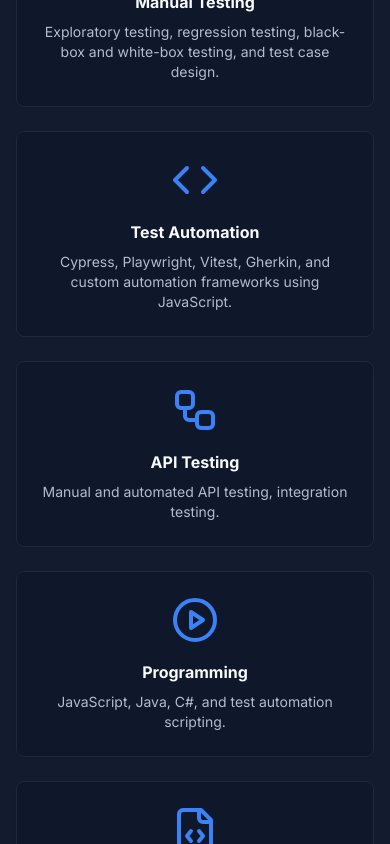
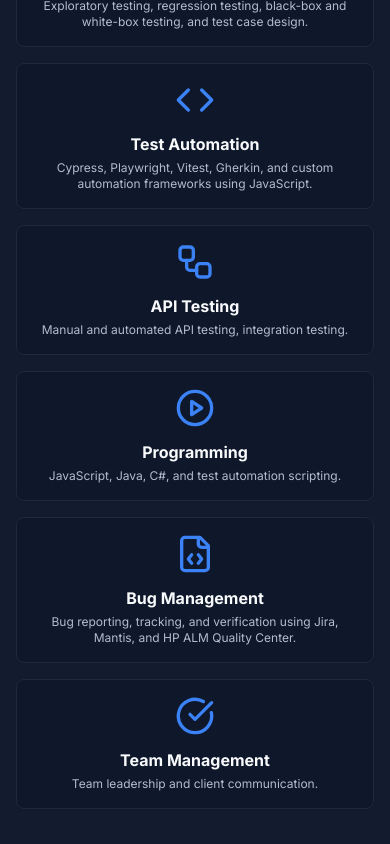
Before and after one commit to joseolimpio/personalPage, a Next.js app: page / in a window 390 px wide. Shown: the part 1380-2224 px from the top of the page. Built offline with nearby package versions, Linux system fonts and the light colour scheme.

Commit message:
Responsiveness Fix

```diff
--- a/app/page.tsx
+++ b/app/page.tsx
@@ -131,13 +131,13 @@ export default function Home() {
                     My technical toolkit and areas of expertise
                   </p>
                 </div>
-                <div className="mx-auto grid max-w-5xl grid-cols-1 gap-6 sm:grid-cols-2 lg:grid-cols-3">
+                <div className="mx-auto grid max-w-5xl grid-cols-1 gap-4 sm:grid-cols-2 lg:grid-cols-3">
                   <Card>
-                    <CardContent className="flex flex-col items-center space-y-4 p-6">
-                      <BugOff className="h-12 w-12 text-primary" />
-                      <div className="space-y-2 text-center">
+                    <CardContent className="flex flex-col items-center space-y-3 p-4 sm:p-6">
+                      <BugOff className="h-10 w-10 sm:h-12 sm:w-12 text-primary" />
+                      <div className="space-y-1 sm:space-y-2 text-center">
                         <h3 className="font-bold">Manual Testing</h3>
-                        <p className="text-sm text-muted-foreground">
+                        <p className="text-xs sm:text-sm text-muted-foreground">
                           Exploratory testing, regression testing, black-box and white-box testing, and test case
                           design.
                         </p>
@@ -145,76 +145,78 @@ export default function Home() {
                     </CardContent>
                   </Card>
                   <Card>
-                    <CardContent className="flex flex-col items-center space-y-4 p-6">
-                      <Code className="h-12 w-12 text-primary" />
-                      <div className="space-y-2 text-center">
+                    <CardContent className="flex flex-col items-center space-y-3 p-4 sm:p-6">
+                      <Code className="h-10 w-10 sm:h-12 sm:w-12 text-primary" />
+                      <div className="space-y-1 sm:space-y-2 text-center">
                         <h3 className="font-bold">Test Automation</h3>
-                        <p className="text-sm text-muted-foreground">
+                        <p className="text-xs sm:text-sm text-muted-foreground">
                           Cypress, Playwright, Vitest, Gherkin, and custom automation frameworks using JavaScript.
                         </p>
                       </div>
                     </CardContent>
                   </Card>
                   <Card>
-                    <CardContent className="flex flex-col items-center space-y-4 p-6">
-                      <Workflow className="h-12 w-12 text-primary" />
-                      <div className="space-y-2 text-center">
+                    <CardContent className="flex flex-col items-center space-y-3 p-4 sm:p-6">
+                      <Workflow className="h-10 w-10 sm:h-12 sm:w-12 text-primary" />
+                      <div className="space-y-1 sm:space-y-2 text-center">
                         <h3 className="font-bold">API Testing</h3>
-                        <p className="text-sm text-muted-foreground">
+                        <p className="text-xs sm:text-sm text-muted-foreground">
                           Manual and automated API testing, integration testing.
                         </p>
                       </div>
                     </CardContent>
                   </Card>
                   <Card>
-                    <CardContent className="flex flex-col items-center space-y-4 p-6">
-                      <PlayCircle className="h-12 w-12 text-primary" />
-                      <div className="space-y-2 text-center">
+                    <CardContent className="flex flex-col items-center space-y-3 p-4 sm:p-6">
+                      <PlayCircle className="h-10 w-10 sm:h-12 sm:w-12 text-primary" />
+                      <div className="space-y-1 sm:space-y-2 text-center">
                         <h3 className="font-bold">Programming</h3>
-                        <p className="text-sm text-muted-foreground">
+                        <p className="text-xs sm:text-sm text-muted-foreground">
                           JavaScript, Java, C#, and test automation scripting.
                         </p>
                       </div>
                     </CardContent>
                   </Card>
                   <Card>
-                    <CardContent className="flex flex-col items-center space-y-4 p-6">
-                      <FileCode className="h-12 w-12 text-primary" />
-                      <div className="space-y-2 text-center">
+                    <CardContent className="flex flex-col items-center space-y-3 p-4 sm:p-6">
+                      <FileCode className="h-10 w-10 sm:h-12 sm:w-12 text-primary" />
+                      <div className="space-y-1 sm:space-y-2 text-center">
                         <h3 className="font-bold">Bug Management</h3>
-                        <p className="text-sm text-muted-foreground">
+                        <p className="text-xs sm:text-sm text-muted-foreground">
                           Bug reporting, tracking, and verification using Jira, Mantis, and HP ALM Quality Center.
                         </p>
                       </div>
                     </CardContent>
                   </Card>
                   <Card>
-                    <CardContent className="flex flex-col items-center space-y-4 p-6">
-                      <CheckCircle className="h-12 w-12 text-primary" />
-                      <div className="space-y-2 text-center">
+                    <CardContent className="flex flex-col items-center space-y-3 p-4 sm:p-6">
+                      <CheckCircle className="h-10 w-10 sm:h-12 sm:w-12 text-primary" />
+                      <div className="space-y-1 sm:space-y-2 text-center">
                         <h3 className="font-bold">Team Management</h3>
-                        <p className="text-sm text-muted-foreground">Team leadership and client communication.</p>
+                        <p className="text-xs sm:text-sm text-muted-foreground">
+                          Team leadership and client communication.
+                        </p>
                       </div>
                     </CardContent>
                   </Card>
                 </div>
-                <div className="flex flex-wrap justify-center gap-2 pt-8">
-                  <Badge className="px-3 py-1">Cypress</Badge>
-                  <Badge className="px-3 py-1">Playwright</Badge>
-                  <Badge className="px-3 py-1">Vitest</Badge>
-                  <Badge className="px-3 py-1">Gherkin</Badge>
-                  <Badge className="px-3 py-1">JavaScript</Badge>
-                  <Badge className="px-3 py-1">Java</Badge>
-                  <Badge className="px-3 py-1">C#</Badge>
-                  <Badge className="px-3 py-1">API Testing</Badge>
-                  <Badge className="px-3 py-1">GitHub</Badge>
-                  <Badge className="px-3 py-1">Jira</Badge>
-                  <Badge className="px-3 py-1">Mantis</Badge>
-                  <Badge className="px-3 py-1">HP ALM</Badge>
-                  <Badge className="px-3 py-1">Black-box Testing</Badge>
-                  <Badge className="px-3 py-1">White-box Testing</Badge>
-                  <Badge className="px-3 py-1">Regression Testing</Badge>
-                  <Badge className="px-3 py-1">Performance Testing</Badge>
+                <div className="flex flex-wrap justify-center gap-2 pt-6 sm:pt-8">
+                  <Badge className="px-3 py-1 text-xs">Cypress</Badge>
+                  <Badge className="px-3 py-1 text-xs">Playwright</Badge>
+                  <Badge className="px-3 py-1 text-xs">Vitest</Badge>
+                  <Badge className="px-3 py-1 text-xs">Gherkin</Badge>
+                  <Badge className="px-3 py-1 text-xs">JavaScript</Badge>
+                  <Badge className="px-3 py-1 text-xs">Java</Badge>
+                  <Badge className="px-3 py-1 text-xs">C#</Badge>
+                  <Badge className="px-3 py-1 text-xs">API Testing</Badge>
+                  <Badge className="px-3 py-1 text-xs">GitHub</Badge>
+                  <Badge className="px-3 py-1 text-xs">Jira</Badge>
+                  <Badge className="px-3 py-1 text-xs">Mantis</Badge>
+                  <Badge className="px-3 py-1 text-xs">HP ALM</Badge>
+                  <Badge className="px-3 py-1 text-xs">Black-box Testing</Badge>
+                  <Badge className="px-3 py-1 text-xs">White-box Testing</Badge>
+                  <Badge className="px-3 py-1 text-xs">Regression Testing</Badge>
+                  <Badge className="px-3 py-1 text-xs">Performance Testing</Badge>
                 </div>
               </div>
             </div>
--- a/styles.css
+++ b/styles.css
@@ -106,8 +106,16 @@ a:visited {
   gap: 1.5rem;
 }
 
+.space-y-1 > * + * {
+  margin-top: 0.25rem;
+}
+
 .space-y-2 > * + * {
   margin-top: 0.5rem;
+}
+
+.space-y-3 > * + * {
+  margin-top: 0.75rem;
 }
 
 .space-y-4 > * + * {
@@ -175,6 +183,10 @@ a:visited {
   padding-top: 1rem;
 }
 
+.pt-6 {
+  padding-top: 1.5rem;
+}
+
 .pt-8 {
   padding-top: 2rem;
 }
@@ -232,6 +244,10 @@ a:visited {
 
 .text-left {
   text-align: left;
+}
+
+.text-xs {
+  font-size: 0.75rem;
 }
 
 .text-sm {
@@ -450,6 +466,10 @@ a:visited {
   height: 2rem;
 }
 
+.h-10 {
+  height: 2.5rem;
+}
+
 .h-12 {
   height: 3rem;
 }
@@ -464,6 +484,10 @@ a:visited {
 
 .w-8 {
   width: 2rem;
+}
+
+.w-10 {
+  width: 2.5rem;
 }
 
 .w-12 {
@@ -588,6 +612,10 @@ nav a:hover {
     font-size: 3.75rem;
   }
 
+  .sm\:text-sm {
+    font-size: 0.875rem;
+  }
+
   .sm\:grid-cols-2 {
     grid-template-columns: repeat(2, minmax(0, 1fr));
   }
@@ -598,6 +626,26 @@ nav a:hover {
 
   .sm\:flex-row {
     flex-direction: row;
+  }
+
+  .sm\:space-y-2 {
+    margin-top: 0.5rem;
+  }
+
+  .sm\:p-6 {
+    padding: 1.5rem;
+  }
+
+  .sm\:h-12 {
+    height: 3rem;
+  }
+
+  .sm\:w-12 {
+    width: 3rem;
+  }
+
+  .sm\:pt-8 {
+    padding-top: 2rem;
   }
 }
 
```
Also changed, not shown: index.html (+42 -42 lines).
